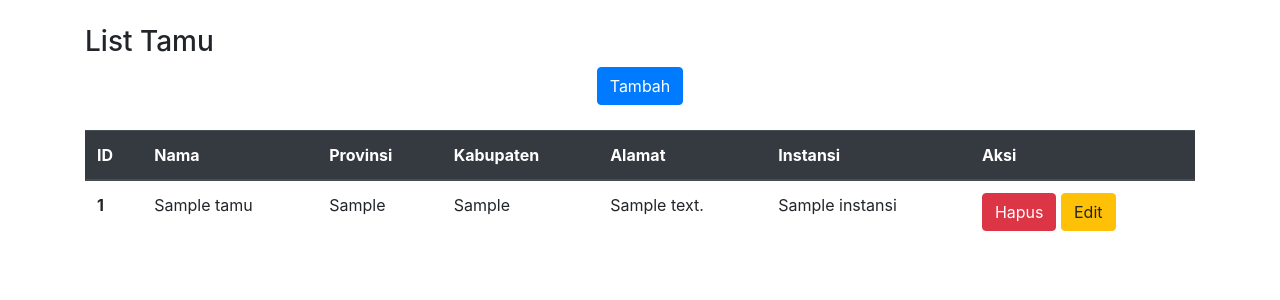
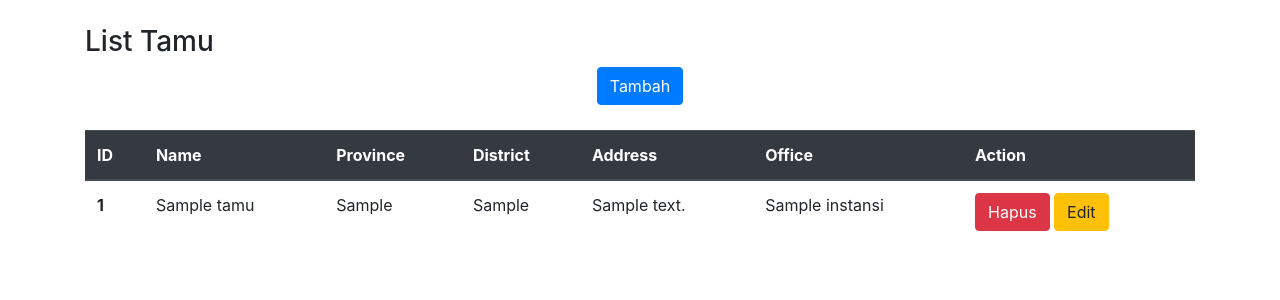
Before and after one commit to aditjoos/Buku-Tamu-VEDC-CI, a CodeIgniter app: page /MyCodeigniter2/index.php/main/index in a window 1280 px wide. Shown: the part 56-356 px from the top of the page. Run offline with CodeIgniter, Linux system fonts and the light colour scheme; tables that the repository leaves empty or names only in its code hold one stand-in row (values such as "Sample post").

Commit message:
Mengubah nama tabel menjadi bahasa inggris

```diff
--- a/application/views/tamu.php
+++ b/application/views/tamu.php
@@ -34,12 +34,12 @@
         <thead class="thead-dark">
           <tr>
             <th scope="col">ID</th>
-            <th scope="col">Nama</th>
-            <th scope="col">Provinsi</th>
-            <th scope="col">Kabupaten</th>
-            <th scope="col">Alamat</th>
-            <th scope="col">Instansi</th>
-            <th scope="col">Aksi</th>
+            <th scope="col">Name</th>
+            <th scope="col">Province</th>
+            <th scope="col">District</th>
+            <th scope="col">Address</th>
+            <th scope="col">Office</th>
+            <th scope="col">Action</th>
           </tr>
         </thead>
         <tbody>
```
